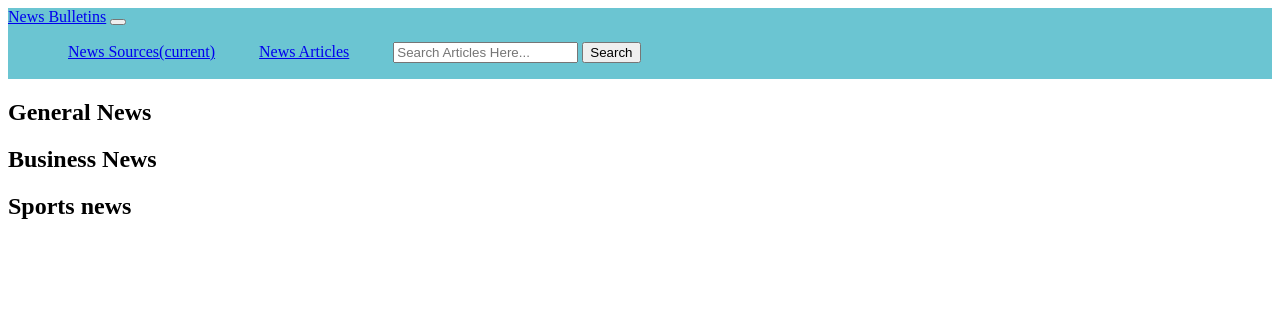
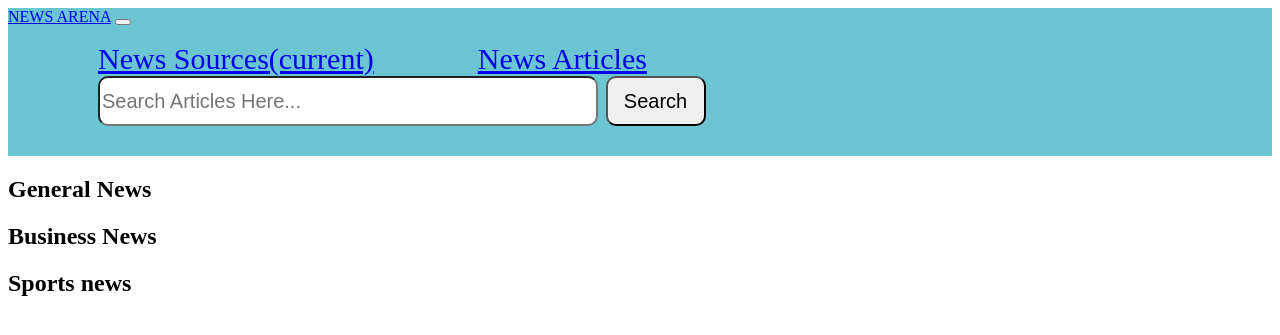
Before and after one commit to lcmongwe/news_app, a Flask app: template app/templates/source.html in a window 1280 px wide. Shown: the top 335 px of the page. Run offline with Flask 2, Linux system fonts and the light colour scheme; the template is opened without the code that fills it, so the values that code supplies are empty; some libraries are stand-ins or nearby versions.

```diff
--- a/app/static/css/styles.css
+++ b/app/static/css/styles.css
@@ -1,5 +1,29 @@
+
+
 .nav li{
     display: inline-block;
     list-style: none;
-    padding: 0 20px;
+    padding: 0 50px;
+    font-size: 30px;
+
 }
+
+.nav li input{
+    height: 50px;
+    width: 500px;
+    border-radius: 10px;
+    font-size: 20px;
+}
+
+
+
+.nav li button{
+    height: 50px;
+    width: 100px;
+    border-radius: 10px;
+    font-size: 20px;
+}
+
+.nav li button:hover{
+    color: green;
+}
--- a/app/templates/navbar.html
+++ b/app/templates/navbar.html
@@ -1,5 +1,5 @@
  <nav class="navbar navbar-expand-lg navbar-light fixed-top nav" style="background-color: #6bc5d2" >
-    <a class="navbar-brand" href="/">News Bulletins</a>
+    <a class="navbar-brand" href="/">NEWS ARENA</a>
     <button class="navbar-toggler" type="button" data-toggle="collapse" data-target="#navbarSupportedContent" aria-controls="navbarSupportedContent" aria-expanded="false" aria-label="Toggle navigation">
       <span class="navbar-toggler-icon"></span>
     </button>
```
